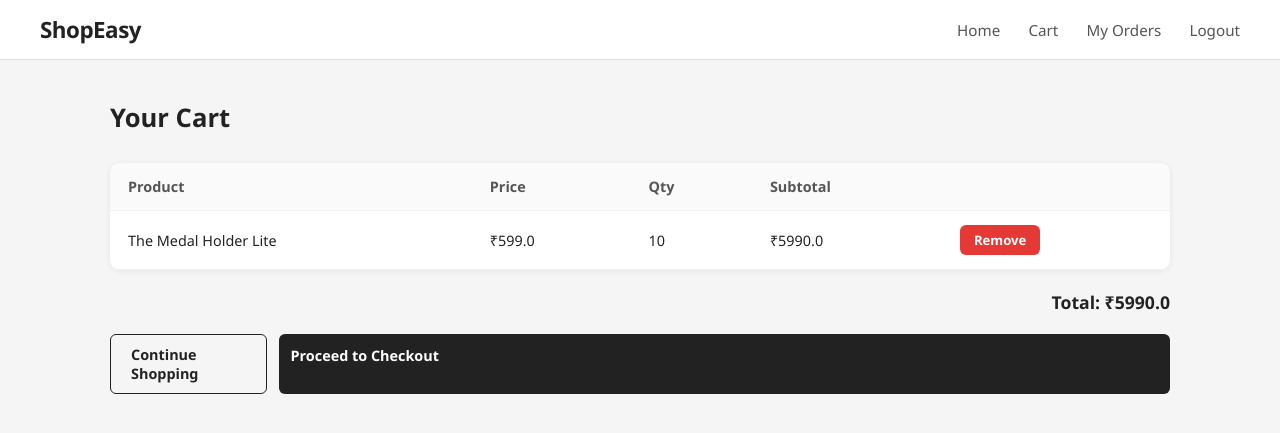
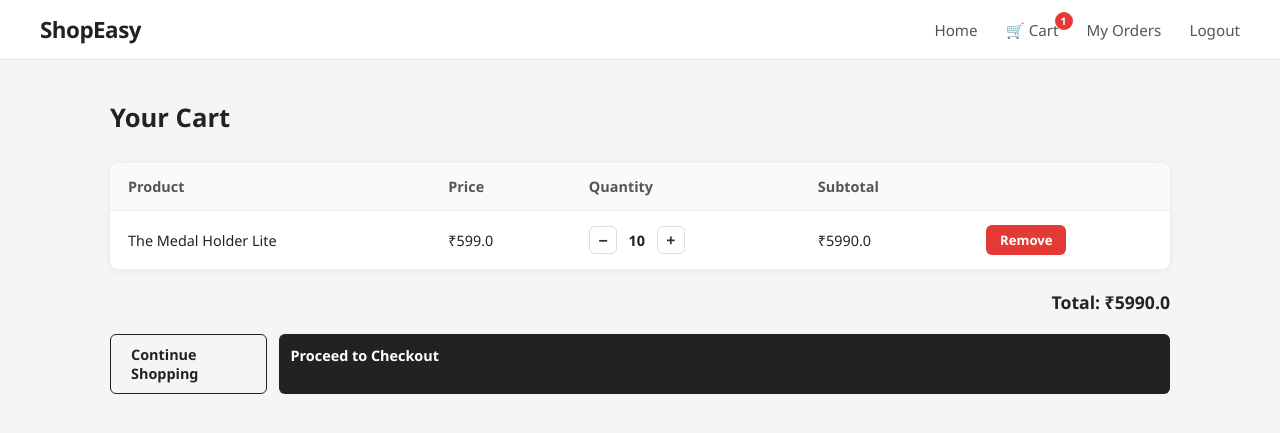
Before and after one commit to yashwanthcn18/Shopeasy, a Flask app: page /cart in a window 1280 px wide. Shown: the top 433 px of the page. Run offline with Flask 3, Linux system fonts and the light colour scheme; the visitor is signed in with stand-in values (Sample User, id 1); data comes from the database, SQL or seed files in the repository; tables that the repository leaves empty hold one stand-in row (values such as "Sample post").

Commit message:
cart badge, stay on home after add, quantity +/- buttons

```diff
--- a/app.py
+++ b/app.py
@@ -14,6 +14,16 @@ app.config['UPLOAD_FOLDER'] = os.path.join('static', 'images')   # where uploade
 ALLOWED_EXTENSIONS = {'jpg', 'jpeg', 'png', 'webp'}
 
 db.init_app(app)
+
+
+# ── Automatically pass cart_count to every template ───────────────────────────
+# This is how the badge number shows on the cart icon across all pages
+@app.context_processor
+def inject_cart_count():
+    if 'user_id' in session:
+        count = CartItem.query.filter_by(user_id=session['user_id']).count()
+        return {'cart_count': count}
+    return {'cart_count': 0}
 
 
 # ── Jinja filter: count how many orders a user has ────────────────────────────
@@ -160,6 +170,29 @@ def add_to_cart(product_id):
         db.session.add(item)
 
     db.session.commit()
+    return redirect(url_for('home'))   # stay on home page after adding
+
+
+# ── Update quantity (+ or -) ──────────────────────────────────────────────────
+@app.route('/cart/update/<int:item_id>/<action>')
+def update_cart(item_id, action):
+    if not current_user():
+        return redirect(url_for('login'))
+
+    item = CartItem.query.get_or_404(item_id)
+
+    if action == 'increase':
+        item.quantity += 1
+        db.session.commit()
+    elif action == 'decrease':
+        if item.quantity > 1:
+            item.quantity -= 1
+            db.session.commit()
+        else:
+            # If quantity hits 0, remove the item entirely
+            db.session.delete(item)
+            db.session.commit()
+
     return redirect(url_for('cart'))
 
 
--- a/templates/base.html
+++ b/templates/base.html
@@ -15,7 +15,16 @@
     <a class="nav-logo" href="{{ url_for('home') }}">ShopEasy</a>
     <div class="nav-links">
       <a href="{{ url_for('home') }}">Home</a>
-      <a href="{{ url_for('cart') }}">Cart</a>
+      <a href="{{ url_for('cart') }}" style="position:relative;">
+        🛒 Cart
+        {% if cart_count and cart_count > 0 %}
+        <span style="position:absolute; top:-8px; right:-10px; background:#e53935; color:#fff;
+                     border-radius:50%; font-size:0.65rem; font-weight:700;
+                     width:18px; height:18px; display:flex; align-items:center; justify-content:center;">
+          {{ cart_count }}
+        </span>
+        {% endif %}
+      </a>
       <a href="{{ url_for('orders') }}">My Orders</a>
       <a href="{{ url_for('logout') }}">Logout</a>
     </div>
--- a/templates/cart.html
+++ b/templates/cart.html
@@ -12,7 +12,7 @@
       <tr>
         <th>Product</th>
         <th>Price</th>
-        <th>Qty</th>
+        <th>Quantity</th>
         <th>Subtotal</th>
         <th></th>
       </tr>
@@ -22,10 +22,26 @@
       <tr>
         <td>{{ item.product.name }}</td>
         <td>₹{{ item.product.price }}</td>
-        <td>{{ item.quantity }}</td>
+        <td>
+          <!-- + / - buttons to adjust quantity -->
+          <div style="display:flex; align-items:center; gap:10px;">
+            <a href="{{ url_for('update_cart', item_id=item.id, action='decrease') }}"
+               style="width:28px; height:28px; border:1px solid #ddd; border-radius:6px;
+                      display:flex; align-items:center; justify-content:center;
+                      font-size:1rem; font-weight:700; color:#333; text-decoration:none;">−</a>
+
+            <span style="font-weight:600; min-width:20px; text-align:center;">{{ item.quantity }}</span>
+
+            <a href="{{ url_for('update_cart', item_id=item.id, action='increase') }}"
+               style="width:28px; height:28px; border:1px solid #ddd; border-radius:6px;
+                      display:flex; align-items:center; justify-content:center;
+                      font-size:1rem; font-weight:700; color:#333; text-decoration:none;">+</a>
+          </div>
+        </td>
         <td>₹{{ item.product.price * item.quantity }}</td>
-        <!-- Remove button calls remove_from_cart with the cart item id -->
-        <td><a class="btn btn-red" href="{{ url_for('remove_from_cart', item_id=item.id) }}">Remove</a></td>
+        <td>
+          <a class="btn btn-red" href="{{ url_for('remove_from_cart', item_id=item.id) }}">Remove</a>
+        </td>
       </tr>
       {% endfor %}
     </tbody>
```
